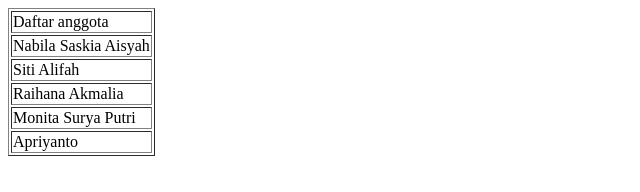
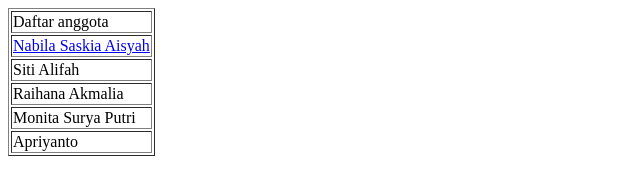
Before and after one commit to sitialifah/KelompokC_RPL_DY, a plain HTML site: page index.html in a window 1280 px wide. Shown: the whole page, without its empty margins (0-640 px from the left). Drawn offline with Linux system fonts and the light colour scheme.

Commit message:
Ini Punya Nabila

```diff
--- a/index.html
+++ b/index.html
@@ -6,7 +6,7 @@
   <body>
     <table border=”0”>
       <tr><td>Daftar anggota</td></tr>
-      <tr><td>Nabila Saskia Aisyah</td></tr>
+      <tr><td><a href="1608107010058.html">Nabila Saskia Aisyah</a></td></tr>
       <tr><td>Siti Alifah</td></tr>
       <tr><td>Raihana Akmalia</td></tr>
       <tr><td>Monita Surya Putri</td></tr>
```
